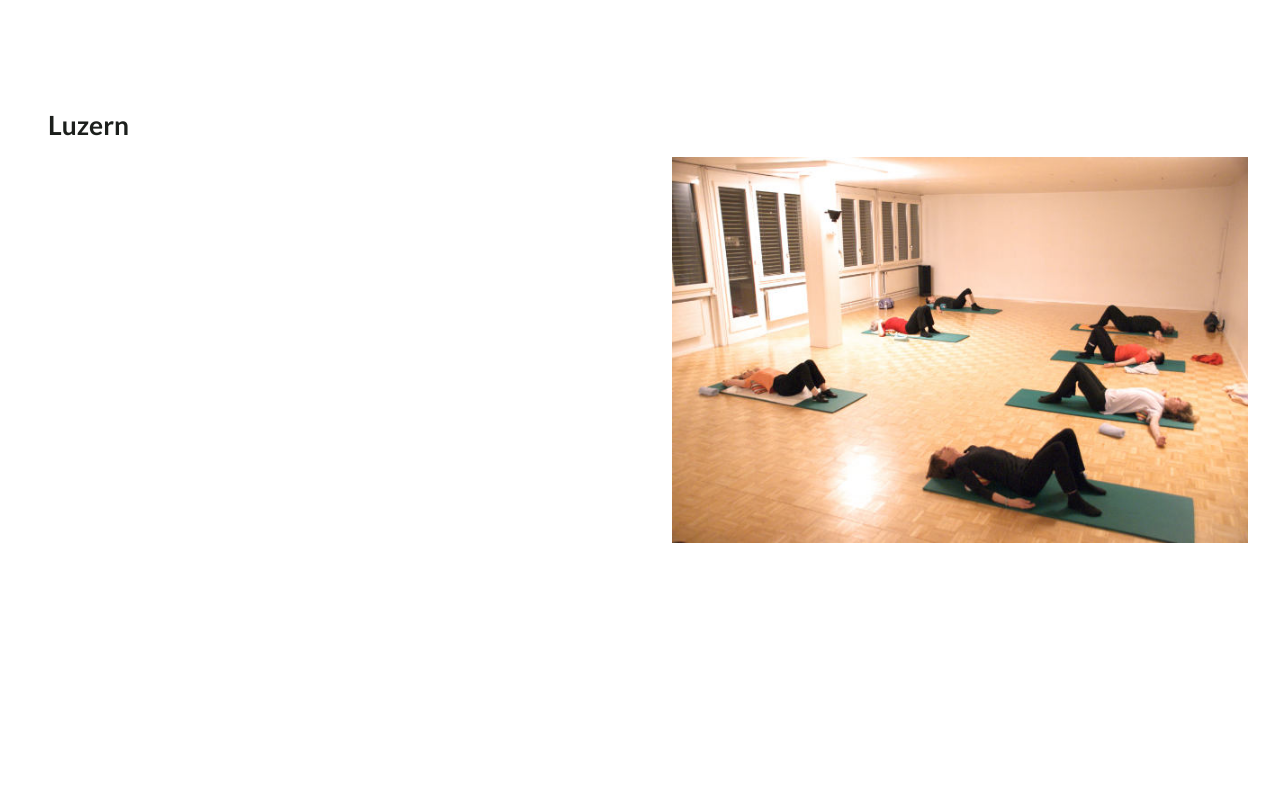
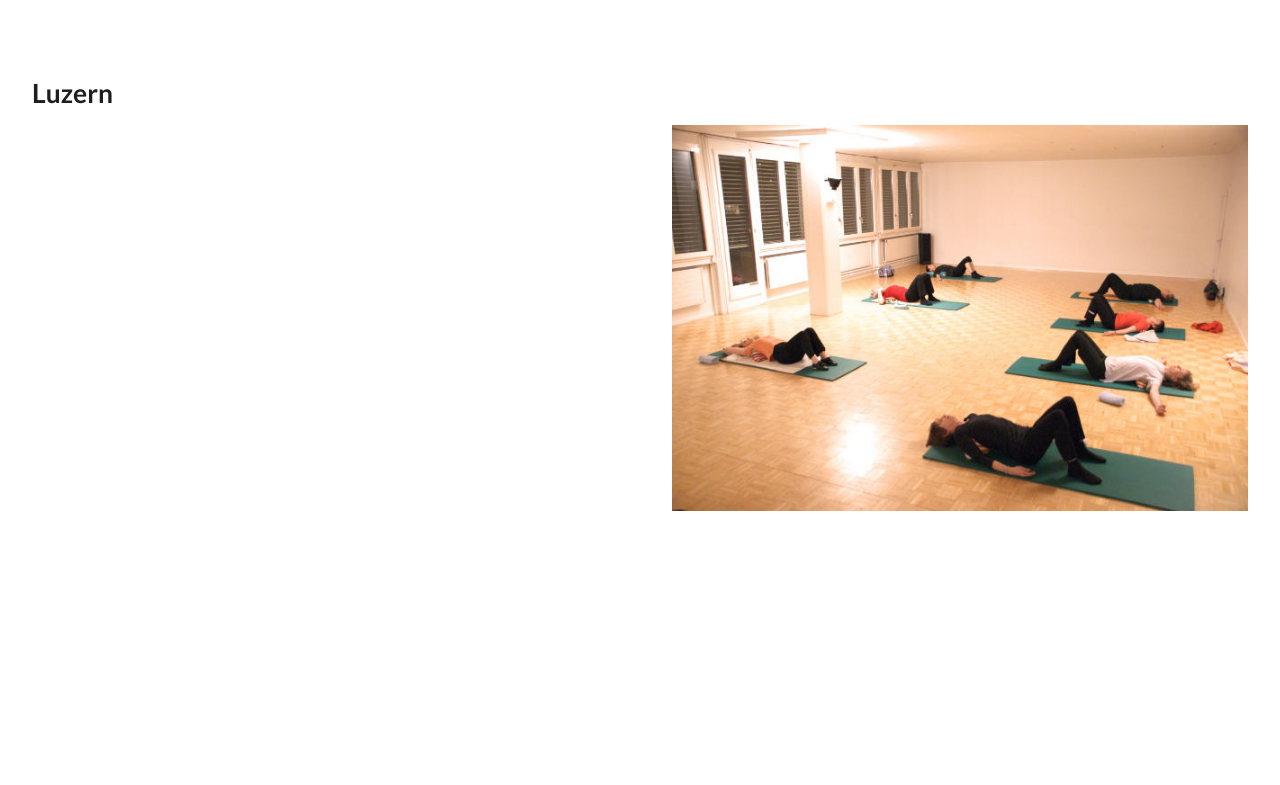
Before and after one commit to yoggu/ruecken-fit, a website built with webpack: page src/index.html in a window 1280 px wide. Shown: the part 3970-4755 px from the top of the page. Built offline with nearby package versions, Linux system fonts and the light colour scheme.

Commit message:
location styling update

```diff
--- a/src/styles/_Location.scss
+++ b/src/styles/_Location.scss
@@ -7,7 +7,7 @@
   margin-bottom: 1rem;
 
   @include desktop {
-    margin: 2rem;
+    margin: 0 2rem 2rem 2rem;
   }
 
   .map {
@@ -18,7 +18,7 @@
 
 .location-title {
   position: relative;
-  padding: 1rem 0 1rem 1rem;
+  padding: 1rem 0 1rem 0;
   line-height: 2rem;
   color: $color-dark;
 
```
